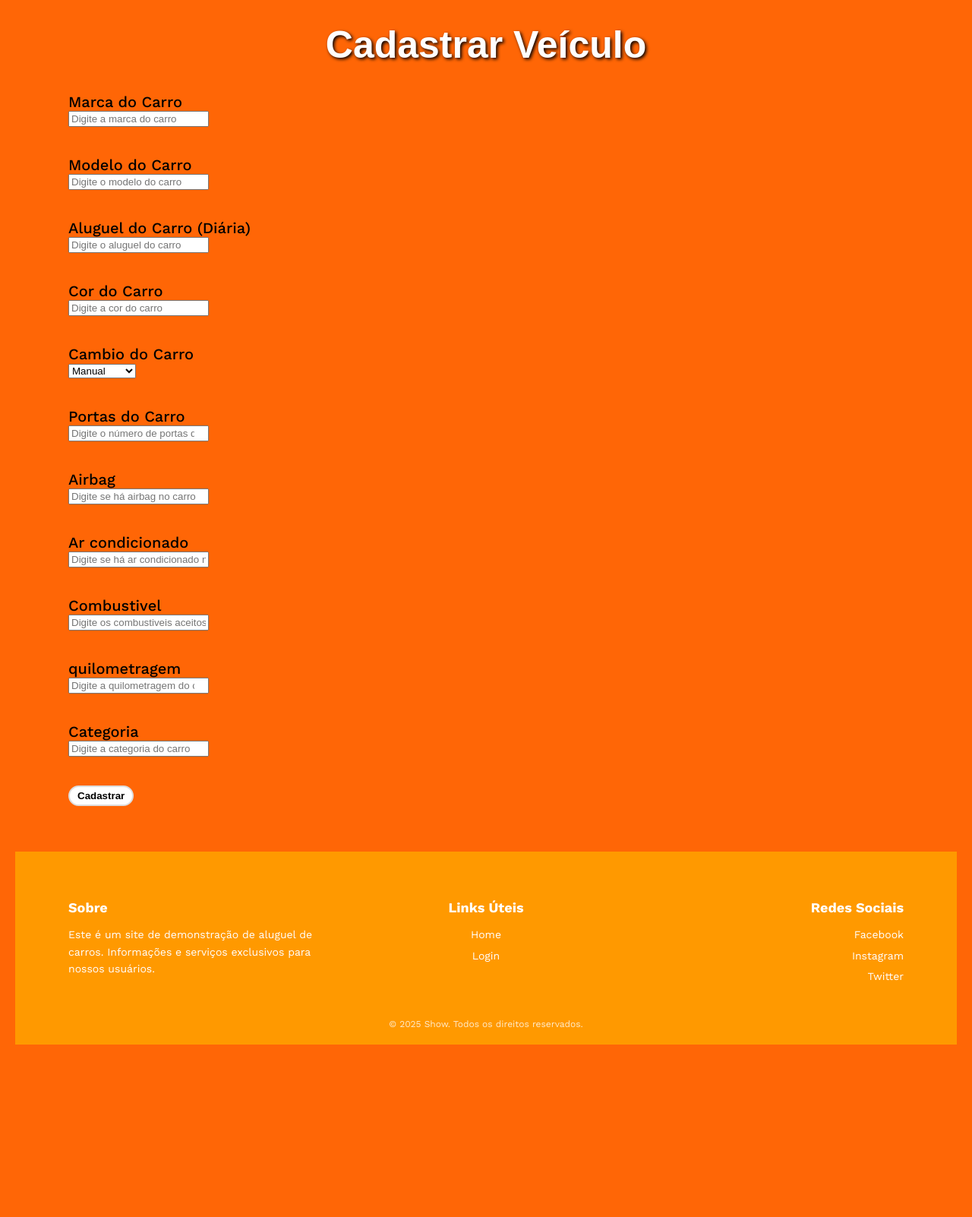
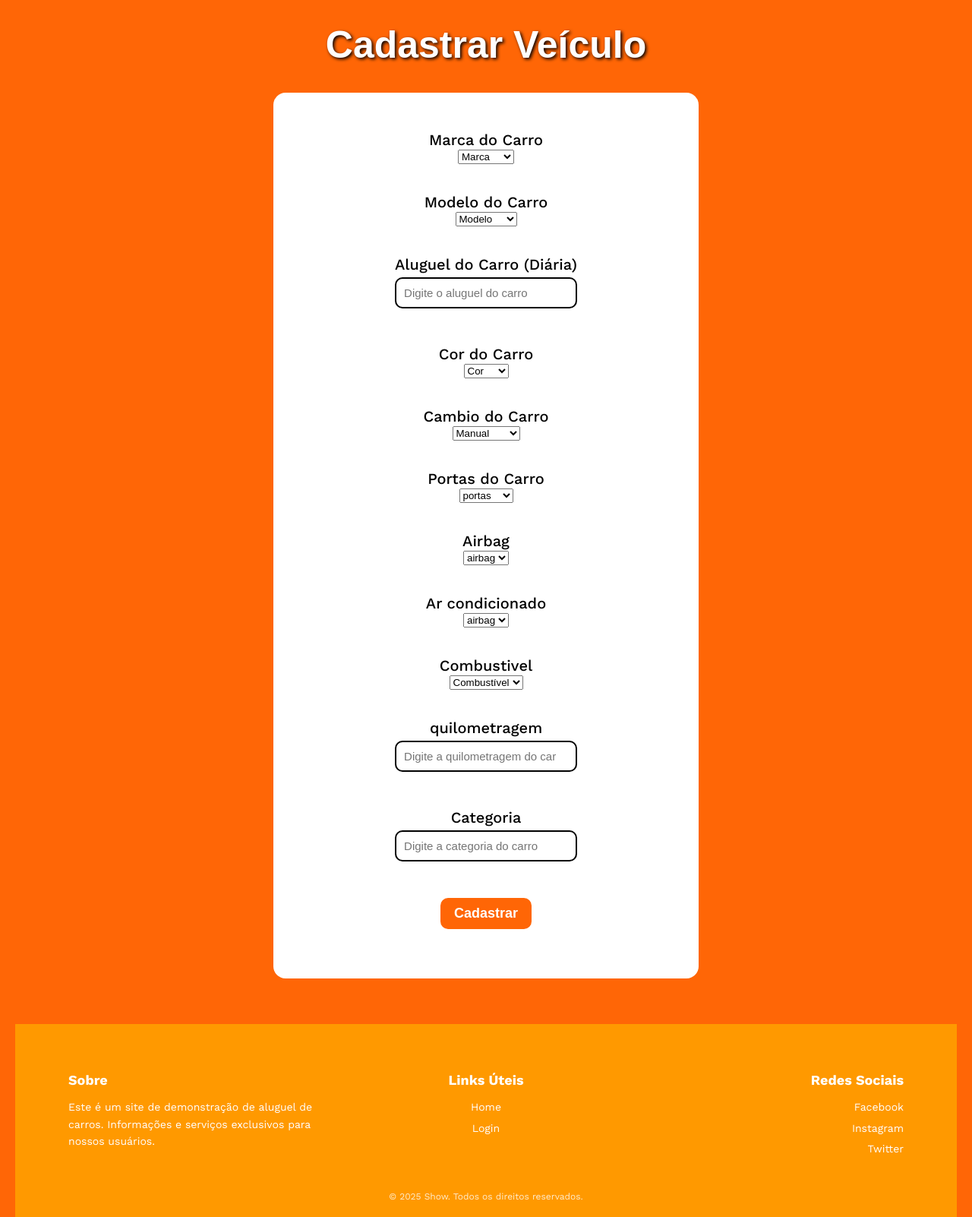
Before and after one commit to gabrielokimura/Projeto_Agostinho_2025, a Python web app: template projeto_agostinhov1.0/templates/cadastro_carro.html in a window 1280 px wide. Shown: the part 121-1723 px from the top of the page at 76% size. Before the commit the page ends 1496 px from the top, so only its background shows below. Run offline with Jinja, Linux system fonts and the light colour scheme; the template is opened without the code that fills it, so the values that code supplies are empty.

Commit message:
cadastro veiculo forms

```diff
--- a/projeto_agostinhov1.0/templates/cadastro_carro.html
+++ b/projeto_agostinhov1.0/templates/cadastro_carro.html
@@ -6,19 +6,33 @@
 
     <h1>Cadastrar Veículo</h1>
 
-
-    <form id="formulario">
+<div class="form_container">
+    <form class="form_simples input">
         <div class="conteudo">
             <label for="marca">Marca do Carro</label>
-        <input type="text" id="marca" placeholder="Digite a marca do carro"
-        ><br>
+            <select type="text" id="marca">
+                <option value="Marca">Marca</option>
+                <option value="Marca_1">Marca_1</option>
+                <option value="Marca_2">Marca_2</option>
+                <option value="Marca_3">Marca_3</option>
+                <option value="Marca_4">Marca_4</option>
+                <option value="Marca_5">Marca_5</option>
+            </select>
+            <br>
             <a>Mensagem de erro</a><br><br>
         </div>
 
         <div class="conteudo">
             <label for="modelo">Modelo do Carro</label>
-        <input type="text" id="modelo" placeholder="Digite o modelo do carro"
-        ><br>
+            <select type="text" id="modelo" >
+                <option value="Modelo">Modelo</option>
+                <option value="Modelo_1">Modelo_1</option>
+                <option value="Modelo_2">Modelo_2</option>
+                <option value="Modelo_3">Modelo_3</option>
+                <option value="Modelo_4">Modelo_4</option>
+                <option value="Modelo_5">Modelo_5</option>
+            </select>
+            <br>
             <a>Mensagem de erro</a><br><br>
         </div>
 
@@ -32,15 +46,22 @@
 
         <div class="conteudo">
             <label for="cor">Cor do Carro </label>
-        <input type="text" id="cor" placeholder="Digite a cor do carro"
-        ><br>
+            <select type="text" id="cor" >
+                <option value="Cor">Cor</option>
+                <option value="Cor_1">Cor_1</option>
+                <option value="Cor_2">Cor_2</option>
+                <option value="Cor_3">Cor_3</option>
+                <option value="Cor_4">Cor_4</option>
+                <option value="Cor_5">Cor_5</option>
+            </select>
+            <br>
             <a>Mensagem de erro</a><br><br>
         </div>
 
 
         <div class="conteudo">
         <label for="cambio">Cambio do Carro </label>
-        <select type="text" id="cambio" placeholder="Digite o cambio do carro">
+        <select type="text" id="cambio">
             <option value="Manual">Manual</option>
             <option value="Automatico">Automático</option>
         </select>
@@ -50,30 +71,48 @@
 
 
         <div class="conteudo">
-        <label for="portas">Portas do Carro </label>
-        <input type="number" id="portas" placeholder="Digite o número de portas do carro"
-        ><br>
+            <label for="portas">Portas do Carro</label>
+            <select type="text" id="portas">
+                <option value="2_portas">portas</option>
+                <option value="2_portas">2 portas</option>
+                <option value="4_portas">4 portas</option>
+            </select>
+            <br>
             <a>Mensagem de erro</a><br><br>
         </div>
 
         <div class="conteudo">
             <label for="airbag">Airbag</label>
-        <input type="text" id="airbag" placeholder="Digite se há airbag no carro"
-        ><br>
+            <select type="text" id="airbag">
+                <option value="airbag">airbag</option>
+                <option value="sim_airbag">Sim</option>
+                <option value="nao_airbag">Não</option>
+            </select>
+            <br>
             <a>Mensagem de erro</a><br><br>
         </div>
 
         <div class="conteudo">
-        <label for="ar condicionado">Ar condicionado</label>
-        <input type="text" id="ar_condicionado" placeholder="Digite se há ar condicionado no carro"
-        ><br>
+            <label for="ar_condicionado">Ar condicionado</label>
+            <select type="text" id="airbag">
+                <option value="ar_condicionado">airbag</option>
+                <option value="sim_ar_condicionado">Sim</option>
+                <option value="nao_ar_condicionado">Não</option>
+            </select>
+            <br>
             <a>Mensagem de erro</a><br><br>
         </div>
 
         <div class="conteudo">
             <label for="combustivel">Combustivel</label>
-        <input type="text" id="combustivel" placeholder="Digite os combustiveis aceitos no carro"
-        ><br>
+            <select type="text" id="combustivel" >
+                <option value="Combustivel">Combustível</option>
+                <option value="Gasolina">Gasolina</option>
+                <option value="Etanol">Etanol</option>
+                <option value="Diesel">Diesel</option>
+                <option value="GNV">GNV</option>
+            </select>
+            <br>
             <a>Mensagem de erro</a><br><br>
         </div>
 
@@ -94,7 +133,7 @@
         <button type="submit">Cadastrar</button>
 
     </form>
-
+</div>
 
 
     <div id="carros_cadastrados"></div>
```
Lines whose indentation alone changed are shown as unchanged.
